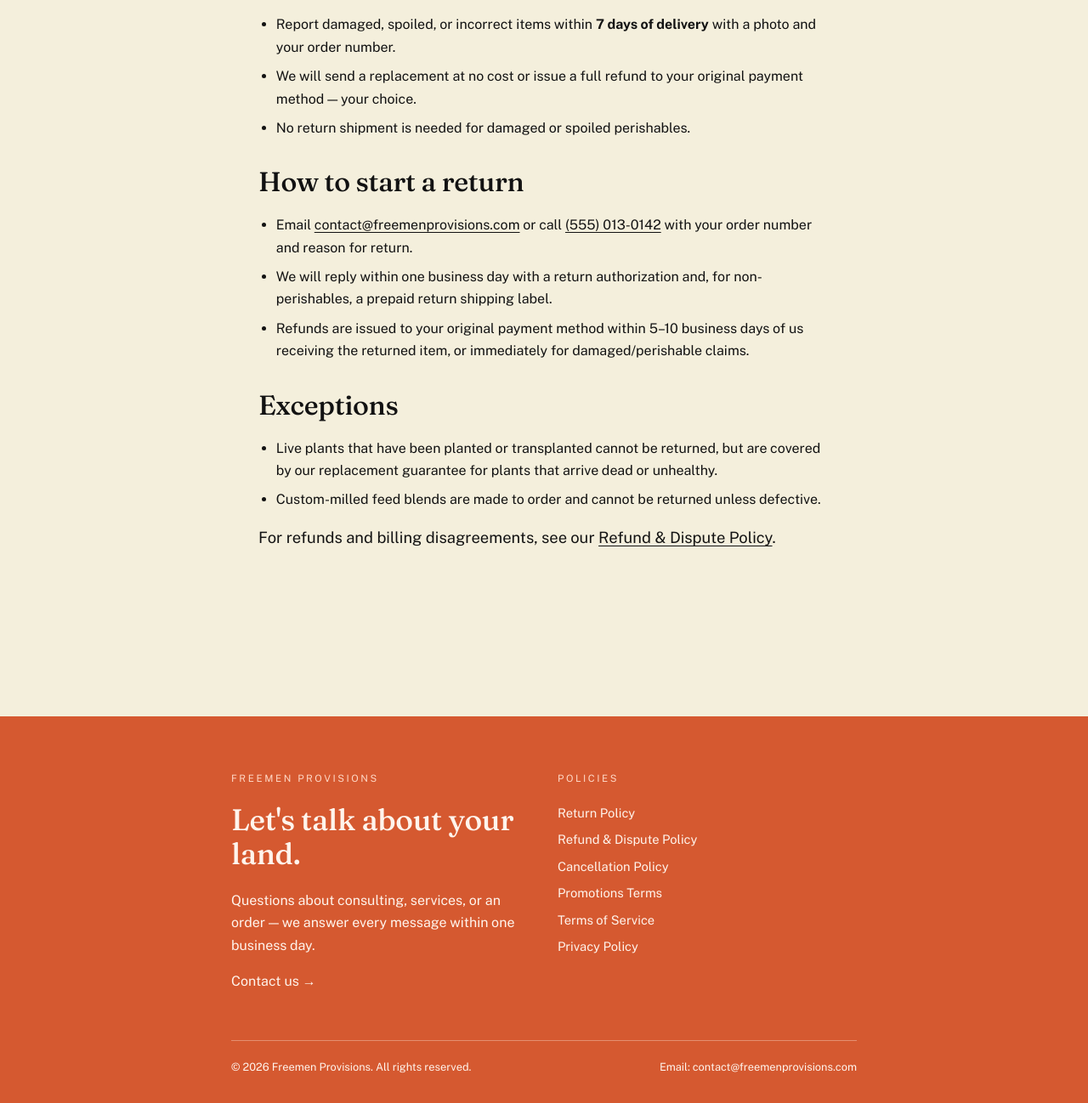
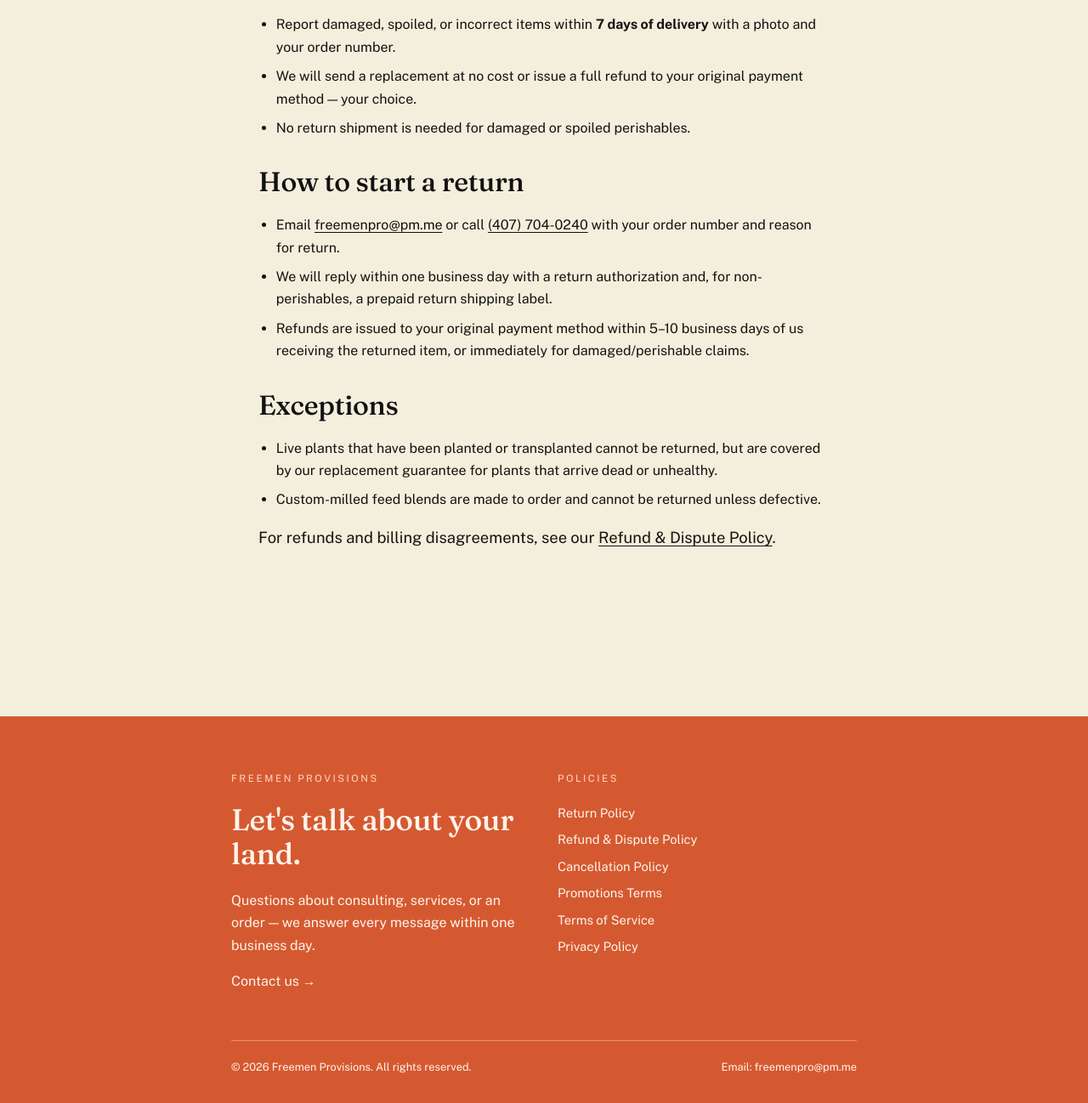
Before and after one commit to realorlandocontact/freemen-provisions, a website: page returns.html in a window 1280 px wide. Shown: the part 908-2206 px from the top of the page at 85% size. Drawn offline with nearby package versions, Linux system fonts and the light colour scheme.

Commit message:
Update return policy contact details

```diff
--- a/returns.html
+++ b/returns.html
@@ -44,7 +44,7 @@
 
     <h2>How to start a return</h2>
     <ul>
-      <li>Email <a href="mailto:contact@freemenprovisions.com">contact@freemenprovisions.com</a> or call <a href="tel:+15550130142">(555) 013-0142</a> with your order number and reason for return.</li>
+      <li>Email <a href="mailto:freemenpro@pm.me">freemenpro@pm.me</a> or call <a href="tel:+14077040240">(407) 704-0240</a> with your order number and reason for return.</li>
       <li>We will reply within one business day with a return authorization and, for non-perishables, a prepaid return shipping label.</li>
       <li>Refunds are issued to your original payment method within 5–10 business days of us receiving the returned item, or immediately for damaged/perishable claims.</li>
     </ul>
@@ -81,7 +81,7 @@
   </div>
   <div class="footer-bottom">
     <span>© 2026 Freemen Provisions. All rights reserved.</span>
-    <span>Email: <a href="mailto:contact@freemenprovisions.com">contact@freemenprovisions.com</a></span>
+    <span>Email: <a href="mailto:freemenpro@pm.me">freemenpro@pm.me</a></span>
   </div>
 </footer>
 
```
